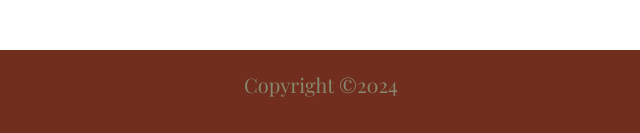
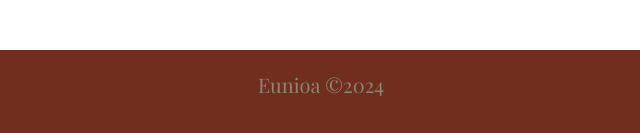
Before and after one commit to Nusaibah01/eccomerce, a plain HTML site: page html/about.html in a window 1280 px wide. Shown: the part 664-797 px from the top of the page, 319-959 px from the left. Drawn offline with nearby package versions, Linux system fonts and the light colour scheme; a web font is replaced by a local one.

Commit message:
companynameadded

```diff
--- a/html/about.html
+++ b/html/about.html
@@ -60,7 +60,7 @@
 
       <footer class="container-fluid">
         <div class="row">
-        <p class="lead">Copyright &copy;<span currentYear></span></p>
+        <p class="lead">Eunioa &copy;<span currentYear></span></p>
 
         </div>
     </footer>
```
Also changed, not shown: html/admin.html (+1 -1 lines), html/checkout.html (+1 -1 lines), html/contact.html (+1 -1 lines), html/products.html (+1 -1 lines).
